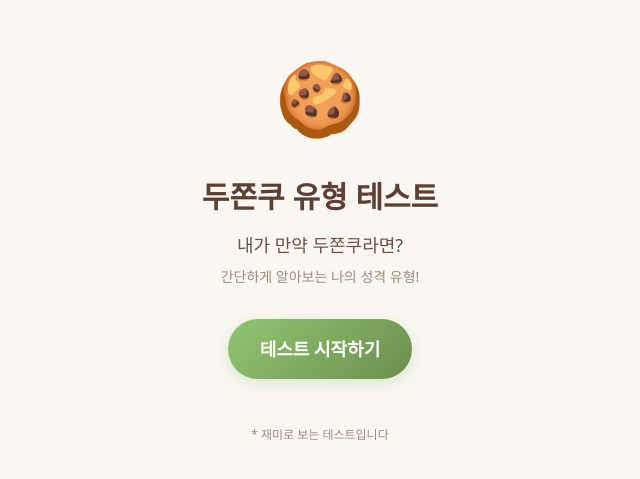
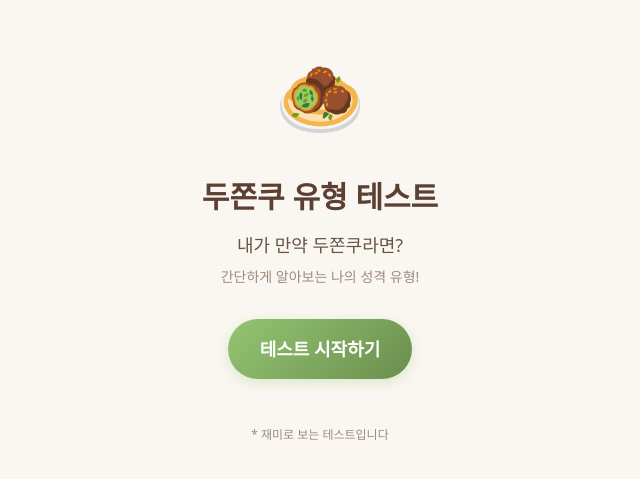
Before and after one commit to o5sy/dubai-recipe-test, a Next.js app: page / in a window 1280 px wide. Shown: the part 141-620 px from the top of the page, without its empty margins (320-960 px from the left). Built offline with nearby package versions, Linux system fonts and the light colour scheme; no server answers.

Commit message:
style: 메인 이모지 수정

```diff
--- a/src/app/page.tsx
+++ b/src/app/page.tsx
@@ -4,10 +4,10 @@ export default function Home() {
   return (
     <div className="flex min-h-screen flex-col items-center justify-center px-4 py-8">
       <main className="flex w-full max-w-md flex-col items-center text-center">
-        {/* 쿠키 이모지 아이콘 */}
+        {/* 팔라펠 이모지 아이콘 */}
         <div className="animate-bounce-slow mb-8 text-7xl">
           <span role="img" aria-label="cookie">
-            🍪
+            🧆
           </span>
         </div>
 
```
